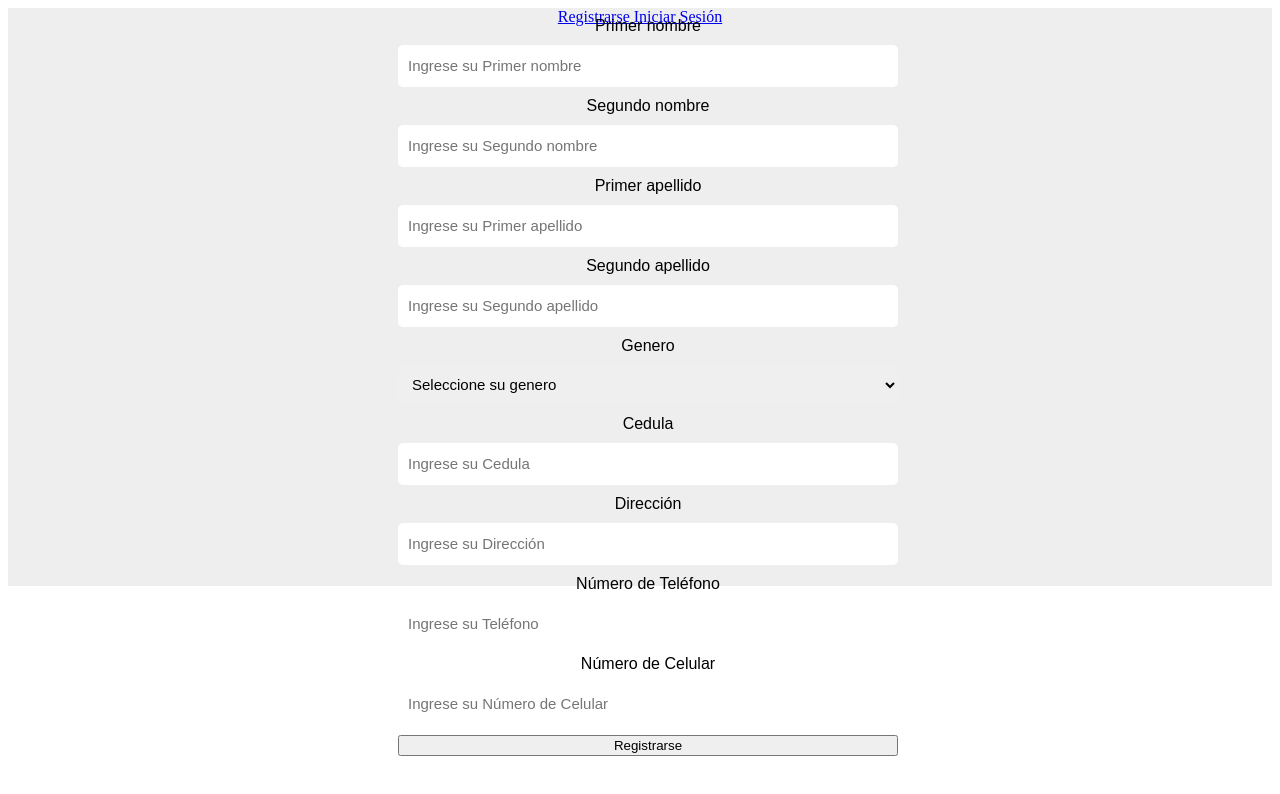
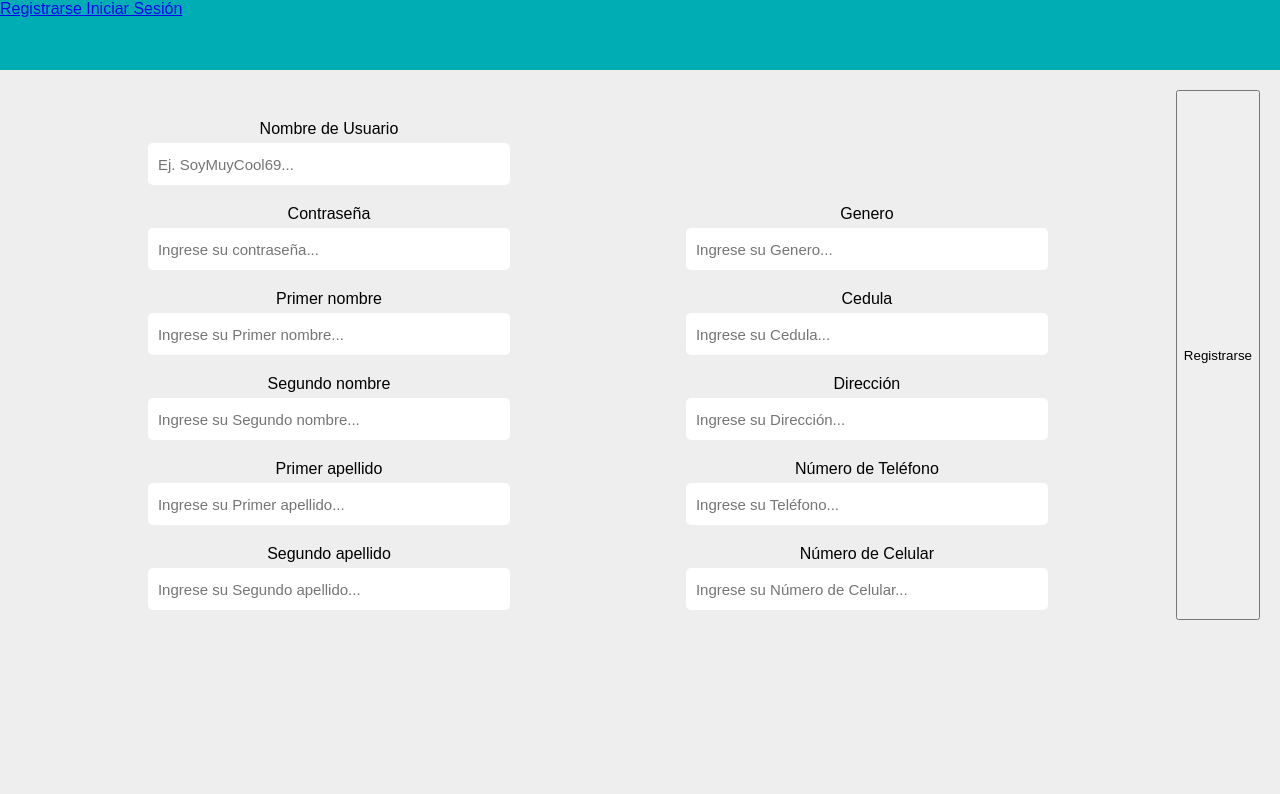
Before and after one commit to Jorge-Gil/AgenciaViajes, a React (Create React App) app in the folder Cliente/: page /registro in a window 1280 px wide. Shown: the top 794 px of the page. Built offline with nearby package versions, Linux system fonts and the light colour scheme.

Commit message:
Ya se puede insertar una cuenta en la base de datos desde el front end pero la interfaz sigue fea

```diff
--- a/Cliente/src/App.css
+++ b/Cliente/src/App.css
@@ -1,39 +1,95 @@
 .App {
   width: 100%;
   height: auto;
-  text-align: center;
-  background-color: #EEEEEE;
+  background-color: #eeeeee;
+}
+
+body {
+  margin: 0;
+  padding: 0;
+  background-color: #eeeeee;
+}
+
+.barraNav {
+  width: 100%;
+  height: 70px;
+  background-color: #00ADB5;
+  align-items: center;
+  font-family: Arial, Helvetica, sans-serif;
 }
 
 .Registro {
   font-family: Arial, Helvetica, sans-serif;
   width: 100vw;
   height: 70vh;
-  display: flex;
-  align-items: center;
-  justify-content: center;
+  border: 5px #393e46;
+  border-radius: 5px;
+
 }
 
-.contenedorRegistro{
+.contenedorRegistro {
   display: flex;
-  flex-direction: column;
-  justify-content: center;
-  width: 500px;
+  width: auto;
   height: auto;
   padding: 20px;
-  border: 5px #393E46 ;
+  border: 5px #393e46;
   border-radius: 5px;
 }
 
-.contenedorRegistro #formatoRegistro{
+.contenedorRegistro .izquierdaRegistro {
+  padding-top: 20px;
+  flex: 50%;
+  display: flex ;
+  flex-direction: column;
+  justify-content: left;
+  align-items: center;
+  padding-left: 40px;
+
+}
+
+.contenedorRegistro .derechaRegistro {
+
+  display: flex ;
+  flex: 50%;
+  flex-direction: column;
+  justify-content: flex-end;
+  align-items: center;
+  padding-right: 40px;
+
+}
+
+
+.contenedorRegistro #formatoRegistro {
   height: 40px;
-  margin-top: 10px;
+  width: 350px;
+  max-width: 500px;
+  margin-top: 5px;
   margin-bottom: 10px;
-  border: 2px #393E46;
+  border: 2px #393e46;
   border-radius: 5px;
   padding-left: 10px;
   font-size: 15px;
 }
+
+.contenedorRegistro label {
+  padding-top: 10px;
+}
+
 span {
   color: red;
 }
+
+/* @media only screen and (max-height: 100% ) {
+  .Registro .contenedorRegistro #formatoRegistro {
+    display: flex;
+    height: 100%;
+    margin-top: 50px;
+  }
+}
+@media only screen and (max-height: 800px ) {
+  .Registro .contenedorRegistro #formatoRegistro {
+    display: flex;
+    height: 100%;
+    margin-top: 50px;
+  }
+} */
--- a/Cliente/src/App.js
+++ b/Cliente/src/App.js
@@ -2,6 +2,7 @@ import "./App.css";
 import { BrowserRouter as Router, Route, Switch, Link } from "react-router-dom";
 import Home from "./Vistas/Home";
 import Registro from "./Vistas/Registro";
+import InicioSesion from "./Vistas/InicioSesion";
 
 function App() {
   return (
@@ -16,6 +17,7 @@ function App() {
         <Switch>
           <Route path="/" exact component={Home} />
           <Route path="/registro" exact component={Registro} />
+          <Route path="/IniciarSesion" exact component={InicioSesion} />
         </Switch>
       </Router>
     </div>
--- /dev/null
+++ b/Cliente/src/Vistas/InicioSesion.js
@@ -0,0 +1,11 @@
+import React from 'react'
+
+function InicioSesion() {
+    return (
+        <div>
+            Iniciar Sesión.
+        </div>
+    )
+}
+
+export default InicioSesion
--- a/Cliente/src/Vistas/Registro.js
+++ b/Cliente/src/Vistas/Registro.js
@@ -35,12 +35,13 @@ function Registro() {
   const onSubmit = (data) => {
     axios.post("http://localhost:3001/Cuentas", data).then(() => {
       console.log(data);
+      alert("Registrado Correctamente")
     });
   };
 
-  const opciones = (valores) => {
-    const { Generos } = valores;
-  };
+  // const opciones = (valores) => {
+  //   const { Generos } = valores;
+  // };
   return (
     <div className="Registro">
       <Formik
@@ -49,108 +50,117 @@ function Registro() {
         onSubmit={onSubmit}
       >
         <Form className="contenedorRegistro">
+          <div className="izquierdaRegistro">
             <label> Nombre de Usuario</label>
             <ErrorMessage name="NombreUsuario" component="span" />
             <Field
-            autocomplete="off"
+              autoComplete="off"
               id="formatoRegistro"
               name="NombreUsuario"
-            placeholder="xXxPu55yD35tr0y3r69xXx..."
+              placeholder="Ej. SoyMuyCool69..."
             />
             <label> Contraseña</label>
             <ErrorMessage name="Contrasenia" component="span" />
             <Field
-            autocomplete="off"
+              autoComplete="off"
               id="formatoRegistro"
               name="Contrasenia"
-            placeholder="Ingrese su contraseña"
+              placeholder="Ingrese su contraseña..."
             />
 
             <label> Primer nombre</label>
             <ErrorMessage name="Nombre1Cuenta" component="span" />
             <Field
-            autocomplete="off"
+              autoComplete="off"
               id="formatoRegistro"
               name="Nombre1Cuenta"
-            placeholder="Ingrese su Primer nombre"
+              placeholder="Ingrese su Primer nombre..."
             />
 
             <label> Segundo nombre</label>
             <ErrorMessage name="Nombre2Cuenta" component="span" />
             <Field
-            autocomplete="off"
+              autoComplete="off"
               id="formatoRegistro"
               name="Nombre2Cuenta"
-            placeholder="Ingrese su Segundo nombre"
+              placeholder="Ingrese su Segundo nombre..."
             />
 
             <label> Primer apellido</label>
             <ErrorMessage name="Apellido1Cuenta" component="span" />
             <Field
-            autocomplete="off"
+              autoComplete="off"
               id="formatoRegistro"
               name="Apellido1Cuenta"
-            placeholder="Ingrese su Primer apellido"
+              placeholder="Ingrese su Primer apellido..."
             />
 
             <label> Segundo apellido</label>
             <ErrorMessage name="Apellido2Cuenta" component="span" />
             <Field
-            autocomplete="off"
+              autoComplete="off"
               id="formatoRegistro"
               name="Apellido2Cuenta"
-            placeholder="Ingrese su Segundo apellido"
+              placeholder="Ingrese su Segundo apellido..."
             />
-
+          </div>
+          <div className="derechaRegistro">
             <label> Genero</label>
             <ErrorMessage name="Genero" component="span" />
-          <select
+            <Field
+              autoComplete="off"
+              id="formatoRegistro"
               name="Genero"
-            value={opciones.Genero}
+              placeholder="Ingrese su Genero..."
+            />
+            {/* <select
+              name="Genero"
+              // value={opciones.Genero}
               id="formatoRegistro"
               style={{ display: "block" }}
             >
-            <option value="" label="Seleccione su genero" />
+              <option value="" label="Seleccione su genero..." />
               <option value="Hombre" label="Hombre" />
               <option value="Mujer" label="Mujer" />
               <option value="Otro" label="Otro" />
-          </select>
+            </select> */}
 
             <label> Cedula</label>
             <ErrorMessage name="Cedula" component="span" />
             <Field
-            autocomplete="off"
+              autoComplete="off"
               id="formatoRegistro"
               name="Cedula"
-            placeholder="Ingrese su Cedula"
+              placeholder="Ingrese su Cedula..."
             />
 
             <label> Dirección </label>
             <ErrorMessage name="DireccionCuenta" component="span" />
             <Field
-            autocomplete="off"
+              autoComplete="off"
               id="formatoRegistro"
               name="DireccionCuenta"
-            placeholder="Ingrese su Dirección"
+              placeholder="Ingrese su Dirección..."
             />
 
             <label> Número de Teléfono </label>
             <ErrorMessage name="TelefonoCuenta" component="span" />
             <Field
-            autocomplete="off"
+              autoComplete="off"
               id="formatoRegistro"
               name="TelefonoCuenta"
-            placeholder="Ingrese su Teléfono"
+              placeholder="Ingrese su Teléfono..."
             />
 
             <label> Número de Celular </label>
             <ErrorMessage name="CelularCuenta" component="span" />
             <Field
-            autocomplete="off"
+              autoComplete="off"
               id="formatoRegistro"
               name="CelularCuenta"
-            placeholder="Ingrese su Número de Celular"
+              placeholder="Ingrese su Número de Celular..."
             />
+          </div>
           <button type="submit"> Registrarse</button>
         </Form>
       </Formik>
```
Also changed, not shown: 1 other file (tests, documents, lock files or other folders). Lines whose indentation alone changed are shown as unchanged.
